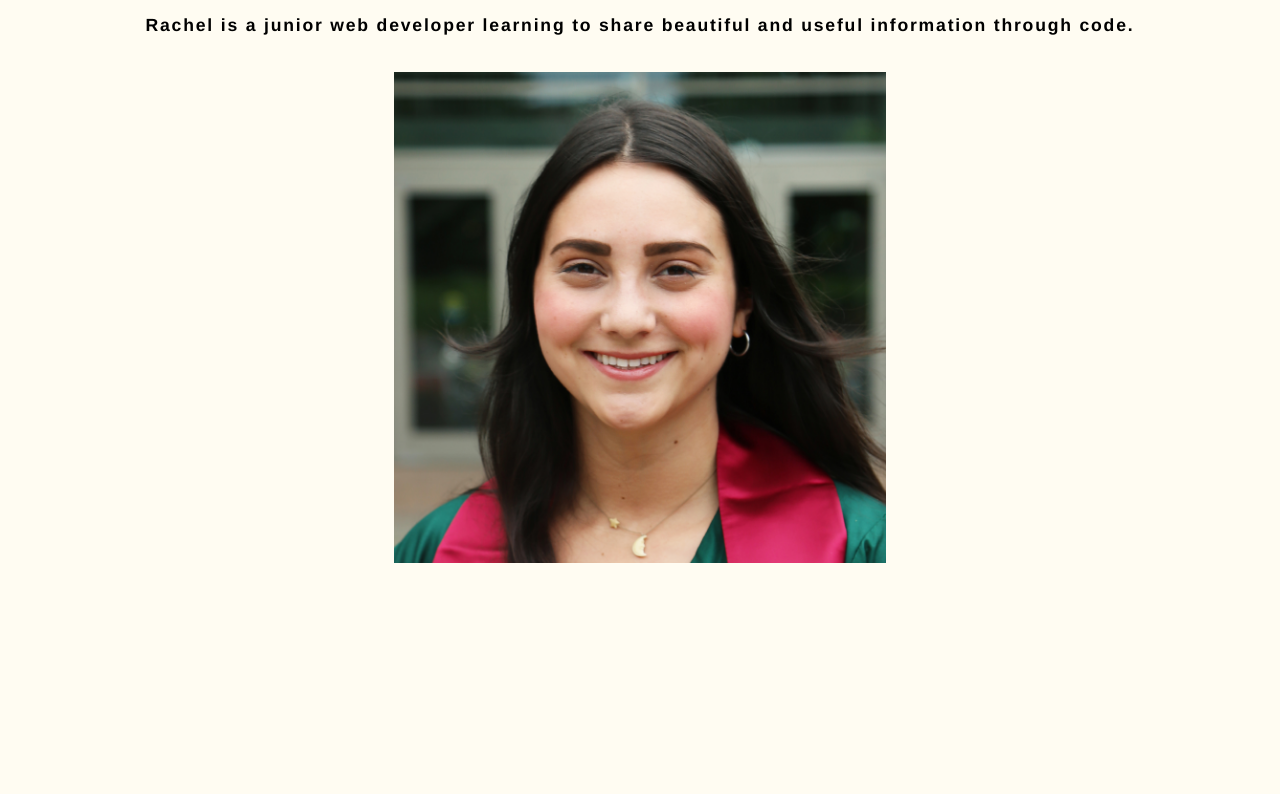
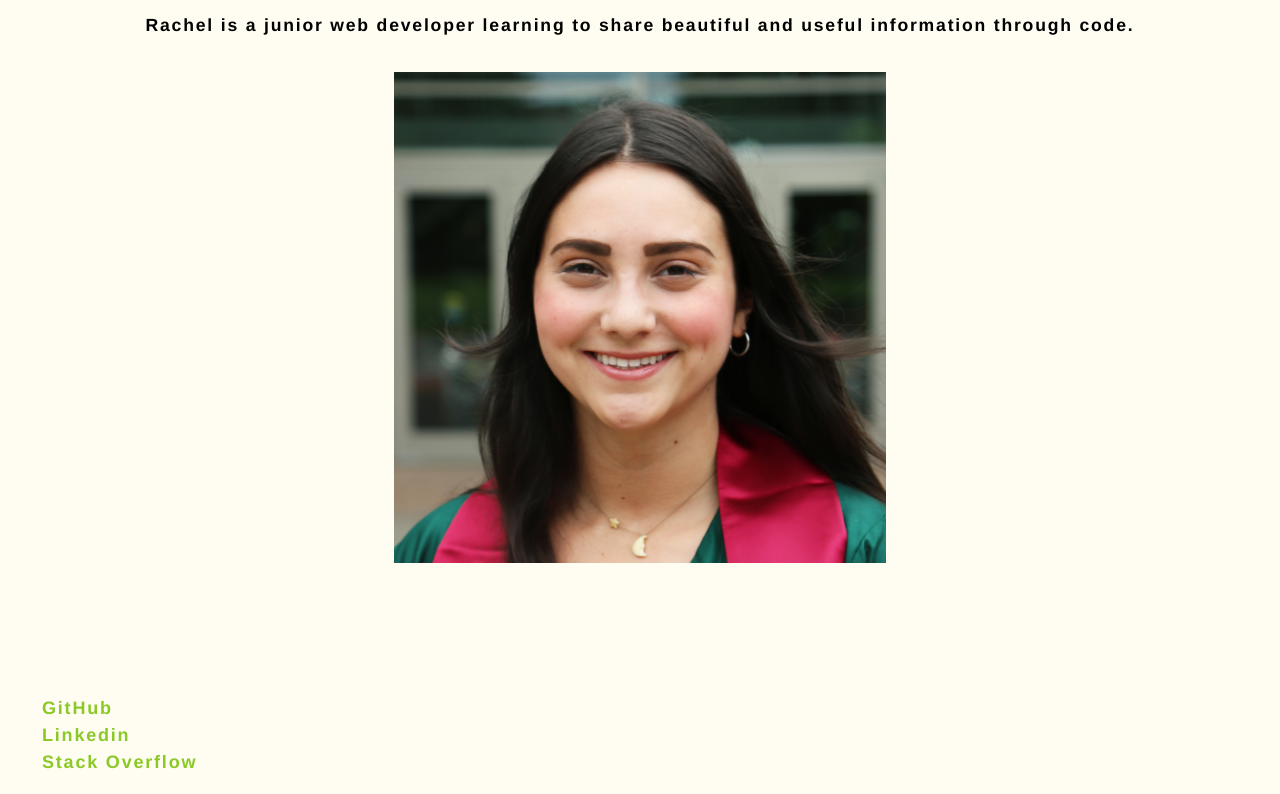
Before and after one commit to rawagschal/rawagschal.github.io, a React (Create React App) app: page /resume in a window 1280 px wide. Shown: the part 191-985 px from the top of the page. Before the commit the page ends 868 px from the top, so only its background shows below. Built offline with nearby package versions, Linux system fonts and the light colour scheme.

Commit message:
added footer

```diff
--- a/src/App.js
+++ b/src/App.js
@@ -4,6 +4,7 @@ import Header from './components/Header';
 import About from './components/About';
 import Contact from './components/Contact';
 import Portfolio from './components/Portfolio';
+import Footer from './components/Footer';
 import {BrowserRouter as Router, Route, Switch} from 'react-router-dom';
 
 function App() {
@@ -65,6 +66,7 @@ const [currentCategory, handlePageChange] = useState();
           <div>{renderPage(currentCategory)}</div>
         </Switch>
       </main>
+      <Footer/>
     </div>
     </Router>
   );
--- /dev/null
+++ b/src/components/Footer/index.js
@@ -0,0 +1,15 @@
+import React from 'react';
+
+function Footer() {
+    return (
+        <footer>
+            <ul>
+                <li><a href="https://github.com/rawagschal" target="_blank" rel="noreferrer">GitHub</a></li>
+                <li><a href="https://www.linkedin.com/in/rachelwag" target="_blank" rel="noreferrer">Linkedin</a></li>
+                <li><a href="https://stackoverflow.com/users/14019495/rachel-wagschal" target="_blank" rel="noreferrer">Stack Overflow</a></li>
+            </ul>
+        </footer>
+    )
+}
+
+export default Footer;
--- a/src/index.css
+++ b/src/index.css
@@ -154,7 +154,7 @@ li {
 }
 
 
-nav a:active {
+nav Link:active {
   color: #FFCA3A;
   text-decoration: line-through;
 
```
Also changed, not shown: 1 other file (tests, documents, lock files or other folders).
